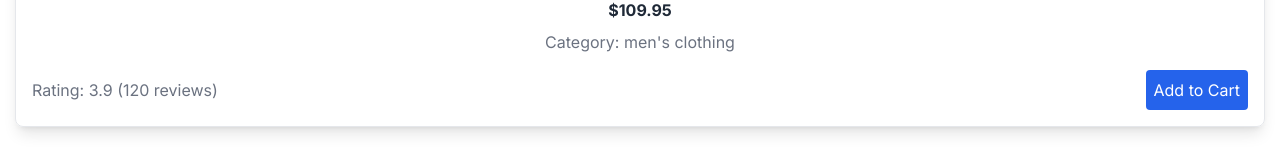
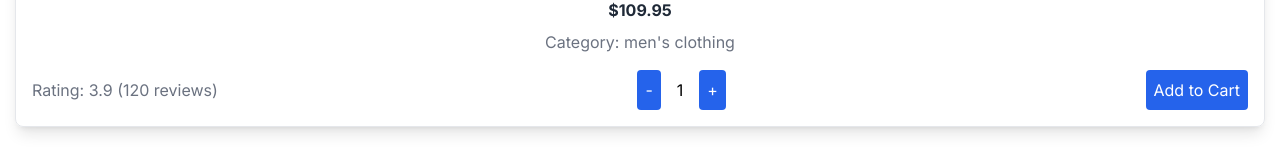
Before and after one commit to pavanlasure90/next-app, a Next.js app: page /product-details/1 in a window 1280 px wide. Shown: the part 471-631 px from the top of the page. Built offline with nearby package versions, Linux system fonts and the light colour scheme; no server answers.

Commit message:
Added the cart functionality price , total price and quantity

```diff
--- a/app/api/add-to-cart/route.ts
+++ b/app/api/add-to-cart/route.ts
@@ -12,7 +12,7 @@ export async function POST(request: Request) {
   }
 
   const body = await request.json();
-  const { userId, productId, title, price, description, category, image } = body;
+  const { userId, productId, title, price, description, category, image, quantity } = body;
 
   try {
     await connectMongoDB();
@@ -26,16 +26,17 @@ export async function POST(request: Request) {
     const existingProductIndex = user.cart.findIndex(item => item.productId === productId);
 
     if (existingProductIndex !== -1) {
-      user.cart[existingProductIndex].quantity++;
+      user.cart[existingProductIndex].quantity += quantity;
+      user.cart[existingProductIndex].price += price * quantity; // Update total price for the added quantity
     } else {
       user.cart.push({
         productId,
         title,
-        price,
+        price: price * quantity, // Initial price calculation based on quantity
         description,
         category,
         image,
-        quantity: 1,
+        quantity,
       });
     }
 
--- a/app/cart/page.tsx
+++ b/app/cart/page.tsx
@@ -10,6 +10,7 @@ interface CartItem {
   description: string;
   category: string;
   image: string;
+  quantity: number; // Add quantity property to CartItem interface
 }
 
 const Cart: React.FC = () => {
@@ -44,18 +45,23 @@ const Cart: React.FC = () => {
     }
   };
 
+  // Calculate total quantity and total price based on individual item quantities and prices
+  const totalQuantity = cartItems.reduce((total, item) => total + item.quantity, 0);
+  const totalPrice = cartItems.reduce((total, item) => total + (item.price), 0);
+
   return (
     <div>
       <Navbar />
       <div className="container pt-16">
         <h1 className="font-medium text-2xl mb-4">Your Cart</h1>
+
         {cartItems.length === 0 ? (
           <p>Your cart is empty</p>
         ) : (
           <div className="grid grid-cols-1 gap-4">
             {cartItems.map((item) => (
               <div key={item.productId} className="flex flex-col md:flex-row items-center p-4 border rounded-lg shadow-md">
-                <img style={{width:"200px", height:"250px"}}
+                <img
                   src={item.image}
                   alt={item.title}
                   className="w-24 h-24 object-cover rounded-lg mb-4 md:mb-0"
@@ -63,7 +69,8 @@ const Cart: React.FC = () => {
                 <div className="flex-1 px-4">
                   <h3 className="text-gray-800 font-bold">{item.title}</h3>
                   <p className="text-gray-600">{item.description}</p>
-                  <p className="text-gray-800 font-bold">${item.price}</p>
+                  <p className="text-gray-800 font-bold">Price: ${item.price}</p>
+                  <p className="text-gray-800">Quantity: {item.quantity}</p>
                 </div>
                 <div className="flex flex-col md:flex-row md:items-center">
                   <button
@@ -82,6 +89,10 @@ const Cart: React.FC = () => {
             ))}
           </div>
         )}
+         <div className="cart-summary mb-4 font-bold" style={{ textAlign: 'right' }}>
+          <p>Total Quantity:  {totalQuantity}</p>
+          <p>Total Price: ${totalPrice.toFixed(2)}</p>
+        </div>
       </div>
     </div>
   );
--- a/app/product-details/[id]/page.tsx
+++ b/app/product-details/[id]/page.tsx
@@ -1,11 +1,12 @@
 "use client";
-import React from "react";
+import React, { useState } from "react";
 import productsData from "../../../data.json";
 import { useParams, useRouter } from "next/navigation";
 import Navbar from "@/app/prodComponents/HeaderTop";
 import HeaderMain from "@/app/prodComponents/HeaderMain";
 import Footer from "@/app/prodComponents/Footer";
 import { useSession } from "next-auth/react";
+
 interface Rating {
   rate: number;
   count: number;
@@ -27,9 +28,10 @@ const Page = () => {
   const product = productsData.find(
     (each: Product) => each.id.toString() === id
   );
-
+  const [quantity, setQuantity] = useState(1); // Initialize quantity state
   const { data: session } = useSession<any>();
   console.log(session, "session");
+
   const addToCart = async () => {
     if (!product) return;
 
@@ -48,6 +50,7 @@ const Page = () => {
           description: product.description,
           category: product.category,
           image: product.image,
+          quantity: quantity, // Pass quantity to the backend
         }),
       });
 
@@ -60,6 +63,16 @@ const Page = () => {
       }
     } catch (error) {
       console.error("Error adding product to cart:", error);
+    }
+  };
+
+  const incrementQuantity = () => {
+    setQuantity((prevQuantity) => prevQuantity + 1);
+  };
+
+  const decrementQuantity = () => {
+    if (quantity > 1) {
+      setQuantity((prevQuantity) => prevQuantity - 1);
     }
   };
 
@@ -85,7 +98,7 @@ const Page = () => {
               {product.description}
             </p>
             <p className="text-gray-800 font-bold mb-2 text-center">
-              ${product.price}
+              ${product.price * quantity} {/* Display updated price */}
             </p>
             <p className="text-gray-500 mb-4 text-center">
               Category: {product.category}
@@ -95,6 +108,21 @@ const Page = () => {
             <p className="text-gray-500">
               Rating: {product.rating.rate} ({product.rating.count} reviews)
             </p>
+            <div className="flex items-center">
+              <button
+                className="p-2 bg-blue-600 text-white border-gray-500 rounded"
+                onClick={decrementQuantity}
+              >
+                -
+              </button>
+              <span className="px-4">{quantity}</span>
+              <button
+                className="p-2 bg-blue-600 text-white border-gray-500 rounded"
+                onClick={incrementQuantity}
+              >
+                +
+              </button>
+            </div>
             <button
               className="p-2 bg-blue-600 text-white border-gray-500 rounded"
               onClick={addToCart}
```
